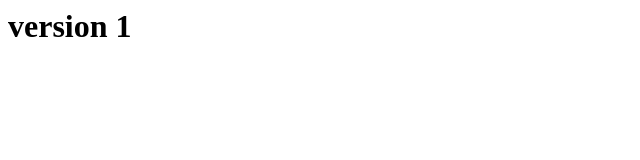
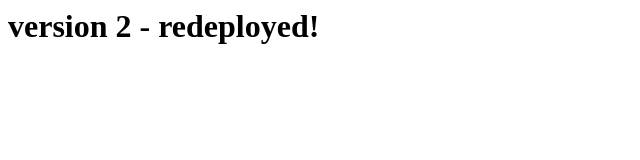
Before and after one commit to srujanr7/claude-rdeploy-test, a plain HTML site: page index.html in a window 1280 px wide. Shown: the whole page, without its empty margins (0-640 px from the left). Drawn offline with Linux system fonts and the light colour scheme.

Commit message:
Deploy: update index.html

```diff
--- a/index.html
+++ b/index.html
@@ -1 +1 @@
-<h1>version 1</h1>
+<h1>version 2 - redeployed!</h1>
```
